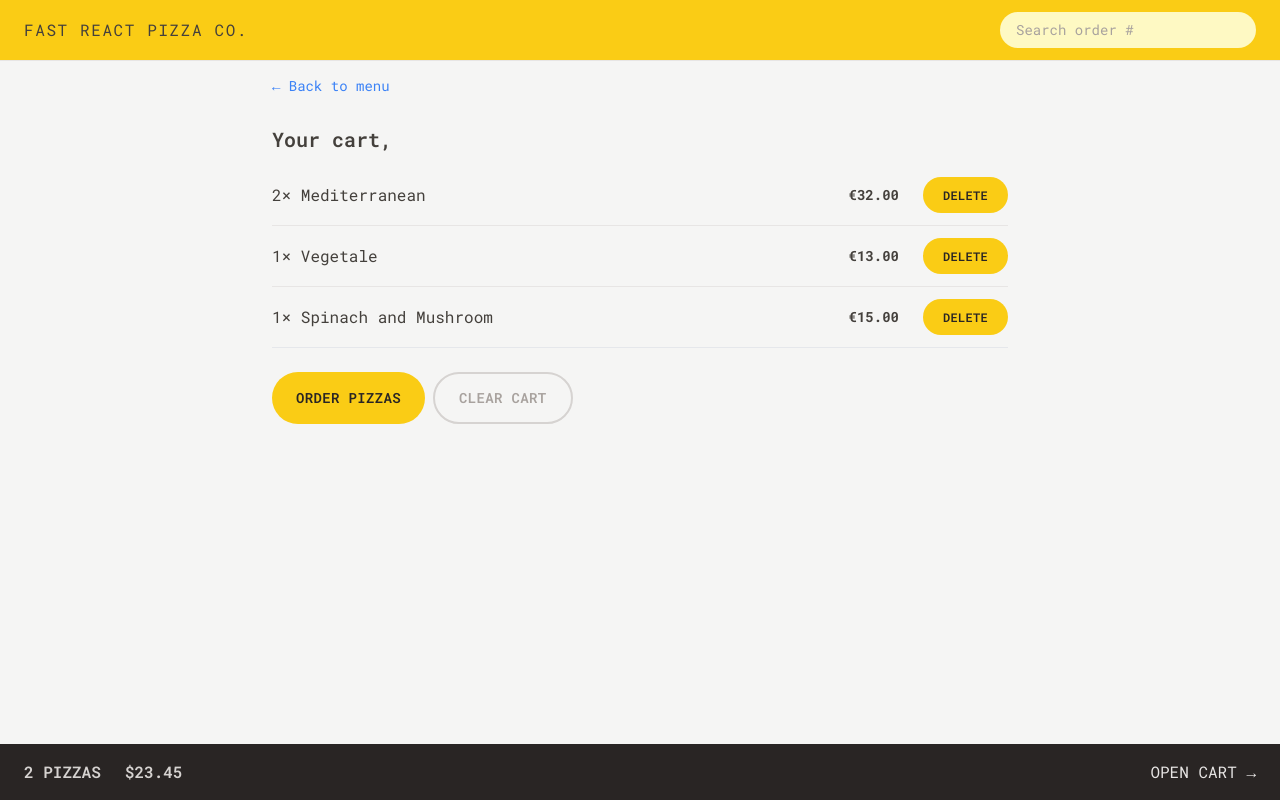
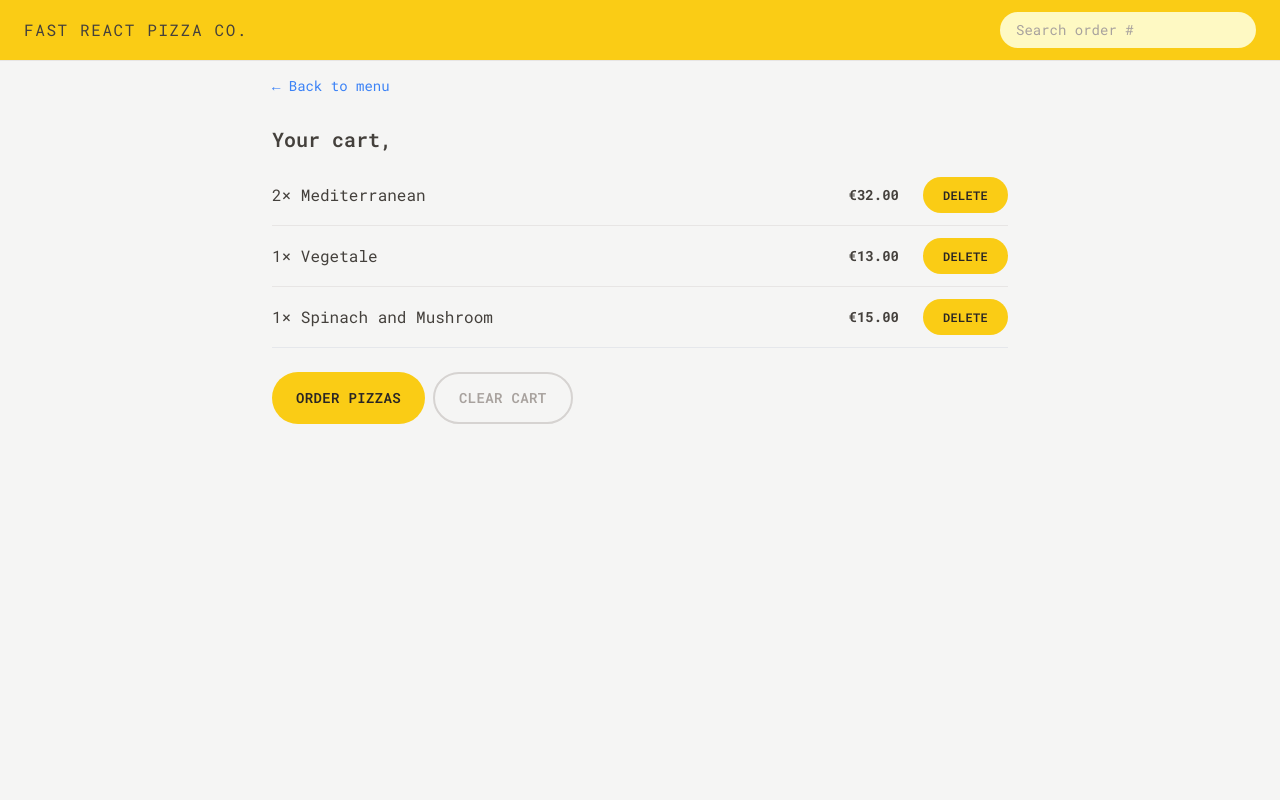
Before and after one commit to saodat-riskiyeva/fast-react-pizza-after-tailwind, a React (Vite) app: page /cart in a window 1280 px wide. Built offline with nearby package versions, Linux system fonts and the light colour scheme.

Commit message:
building the Cart Overview with Redux selector

```diff
--- a/src/features/cart/CartOverview.jsx
+++ b/src/features/cart/CartOverview.jsx
@@ -1,16 +1,19 @@
 import { useSelector } from 'react-redux';
 import { Link } from 'react-router-dom';
+import { getTotalCartPrice, getTotalCartQuantity } from './cartSlice';
+import { formatCurrency } from '../../utils/helpers';
 
 function CartOverview() {
-  const totalCartQuantity = useSelector((state) =>
-    state.cart.cart.reduce((sum, item) => sum + item.quantity, 0)
-  );
-  console.log(totalCartQuantity);
+  const totalCartQuantity = useSelector(getTotalCartQuantity);
+  const totalCartPrice = useSelector(getTotalCartPrice);
+
+  if (!totalCartQuantity) return null;
+
   return (
     <div className="flex items-center justify-between bg-stone-800 px-4 py-4 text-sm uppercase text-stone-200 sm:px-6 md:text-base">
       <p className="space-x-4 font-semibold text-stone-300 sm:space-x-6">
         <span>{totalCartQuantity} pizzas</span>
-        <span>$23.45</span>
+        <span>{formatCurrency(totalCartPrice)}</span>
       </p>
       <Link to="/cart">Open cart &rarr;</Link>
     </div>
--- a/src/features/cart/cartSlice.js
+++ b/src/features/cart/cartSlice.js
@@ -1,17 +1,17 @@
 import { createSlice } from '@reduxjs/toolkit';
 
 const initialState = {
-  //   cart: [],
+  cart: [],
 
-  cart: [
-    {
-      pizzaId: 12,
-      name: 'Mediterranean',
-      quantity: 2,
-      unitPrice: 16,
-      totalPrice: 32,
-    },
-  ],
+  //   cart: [
+  //     {
+  //       pizzaId: 12,
+  //       name: 'Mediterranean',
+  //       quantity: 2,
+  //       unitPrice: 16,
+  //       totalPrice: 32,
+  //     },
+  //   ],
 };
 
 const cartSlice = createSlice({
@@ -53,3 +53,9 @@ export const {
 } = cartSlice.actions;
 
 export default cartSlice.reducer;
+
+export const getTotalCartQuantity = (state) =>
+  state.cart.cart.reduce((sum, item) => sum + item.quantity, 0);
+
+export const getTotalCartPrice = (state) =>
+  state.cart.cart.reduce((sum, item) => sum + item.totalPrice, 0);
```
